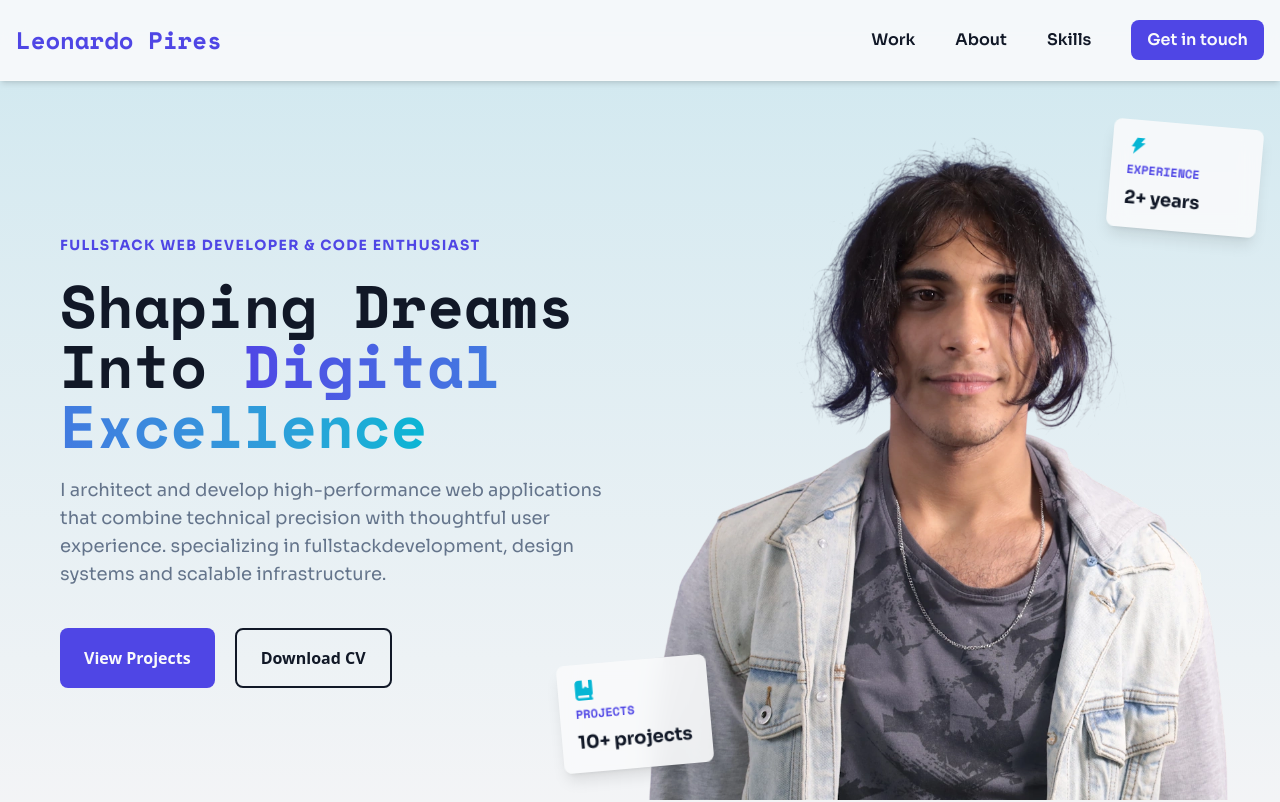
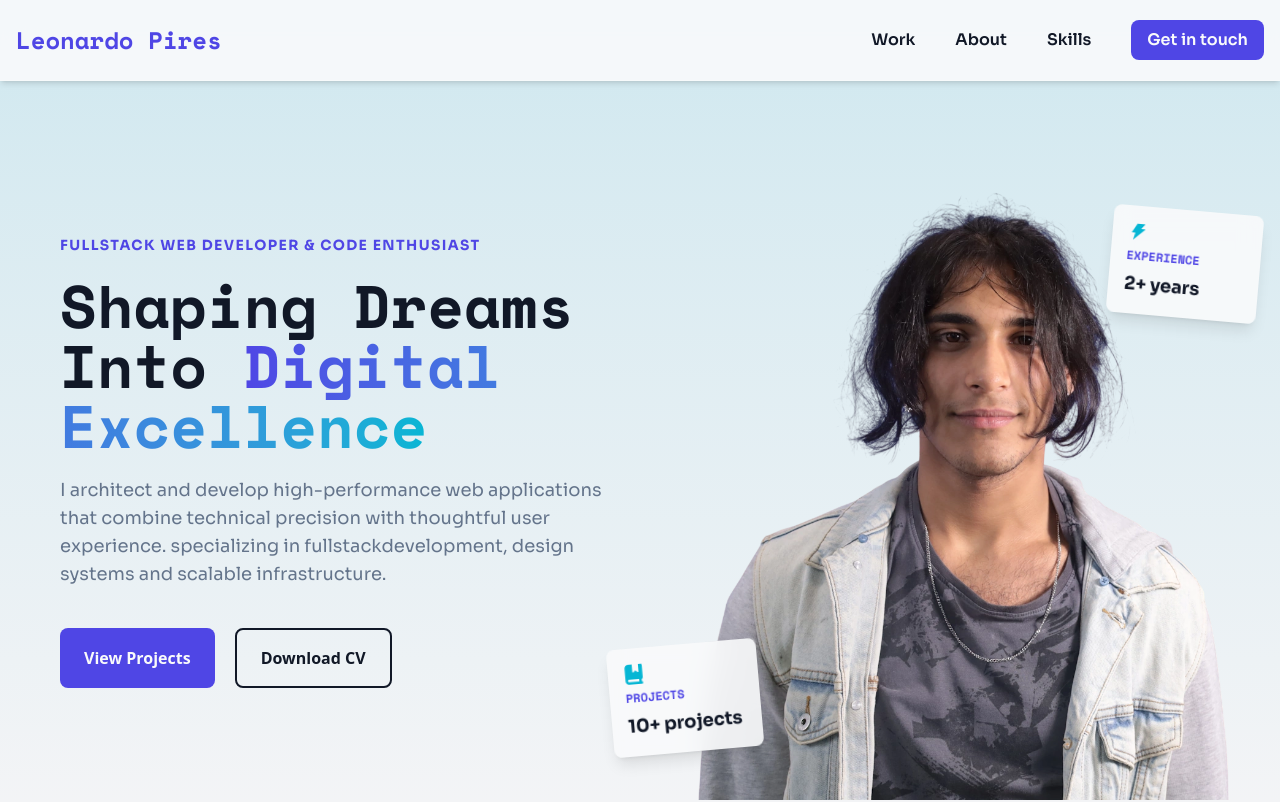
Before and after one commit to leonardojpires/personal-website, a React (Vite) app: page / in a window 1280 px wide. Shown: the top 802 px of the page. Built offline with nearby package versions, Linux system fonts and the light colour scheme.

Commit message:
fixed responsivity issues on hero's image

```diff
--- a/src/components/HeroCard/HeroCards.jsx
+++ b/src/components/HeroCard/HeroCards.jsx
@@ -23,8 +23,8 @@ export default function HeroCards({ icon, title, description }) {
     return (
         <div ref={cardRef} className={`hero-card ${
             title === "EXPERIENCE"
-            ? "top-3 md:top-5 right-12 md:right-16 lg:right-5 xl:-right-5 rotate-[5deg] float-animation"
-            : "bottom-3 md:bottom-8 left-12 sm:left-14 md:left-8 lg:-left-20 rotate-[-5deg] float-reverse-animation"}`}>
+            ? "top-3 md:top-8 lg:top-12 right-12 md:right-16 lg:right-5 xl:-right-5 rotate-[5deg] float-animation"
+            : "bottom-3 md:bottom-8 lg:bottom-12 left-12 sm:left-14 md:left-8 lg:-left-20 rotate-[-5deg] float-reverse-animation"}`}>
             { icon }
             <span className="hero-card-title font-headline">{ title }</span>
             <p className="hero-card-description font-body ">{ description }</p>
--- a/src/layouts/Hero/index.css
+++ b/src/layouts/Hero/index.css
@@ -25,5 +25,5 @@
 }
 
 .hero-image {
-    @apply relative md:absolute w-full sm:w-[350px] md:w-[400px] lg:w-[500px] xl:w-[600px] bottom-0 right-0;
+    @apply relative md:absolute w-full sm:w-[350px] md:w-[400px] lg:w-[550px] bottom-0 right-0;
 }
```
